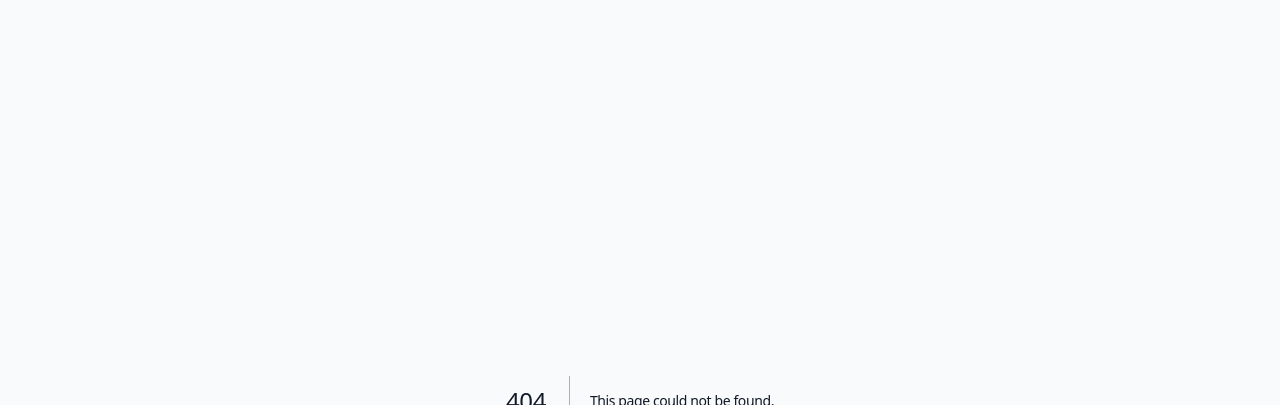
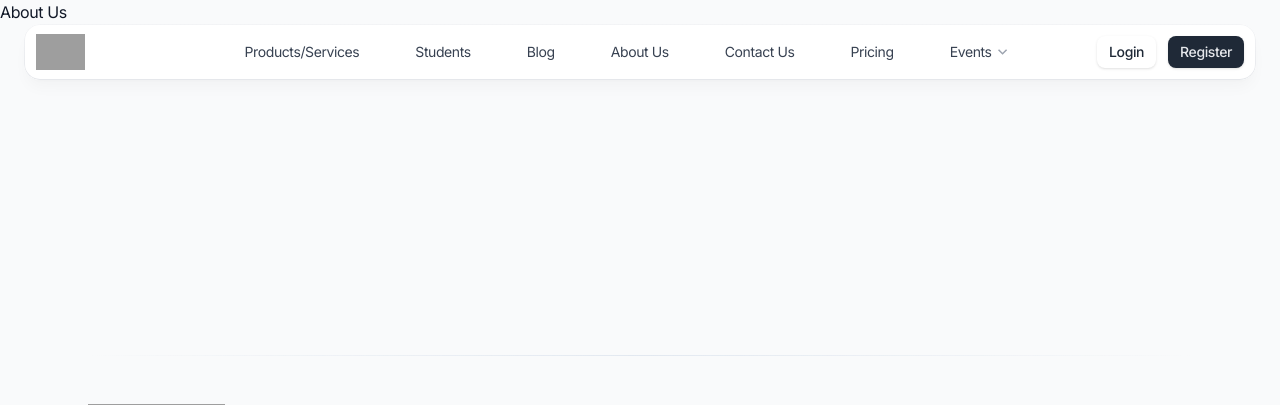
Before and after one commit to bluehouseng/bluehouse-website-v2, a Next.js app: page /about in a window 1280 px wide. Before the commit this address had no page. Shown: the top 405 px of the page. Built offline with nearby package versions, Linux system fonts and the light colour scheme; grey boxes are pictures that could not be loaded.

Commit message:
create about us and contact pages

```diff
--- /dev/null
+++ b/app/(default)/about/page.tsx
@@ -0,0 +1,8 @@
+
+export default function About () {
+    return (
+        <div>
+            <h1>About Us</h1>
+        </div>
+    )
+}
--- /dev/null
+++ b/app/(default)/contact/page.tsx
@@ -0,0 +1,7 @@
+export default function contact () {
+    return (
+        <div>
+            <h1>Contact</h1>
+        </div>
+    )
+}
--- a/app/(default)/documentation/[slug]/sidebar.tsx
+++ b/app/(default)/documentation/[slug]/sidebar.tsx
@@ -51,7 +51,7 @@ export default function Sidebar({ docs }: { docs: any[] }) {
         unmount={false}
         as="aside"
         id="sidebar"
-        className="w-[268px] [border-image:linear-gradient(to_bottom,theme(colors.slate.200),theme(colors.slate.300),transparent)1] max-md:fixed max-md:inset-y-0 max-md:left-0 max-md:z-50 max-md:h-screen max-md:bg-gray-50 md:!block md:shrink-0 md:border-r md:!opacity-100 transform ease-out data-[enter]:data-[closed]:-translate-x-full data-[closed]:opacity-0 data-[enter]:duration-200 data-[leave]:duration-100"
+        className="w-[268px] [border-image:linear-gradient(to_bottom,theme(colors.slate.200),theme(colors.slate.300),transparent)1] max-md:fixed max-md:inset-y-0 max-md:left-0 max-md:z-50 max-md:h-screen max-md:bg-gray-50 md:!block md:shrink-0 md:border-r md:!opacity-100 transform ease-out data-[en"
       >
         <div className="no-scrollbar sticky top-24 overflow-y-auto px-8 py-4 max-md:fixed max-md:inset-y-0 max-md:w-[268px] md:py-2">
           {/* Docs nav */}
--- a/components/ui/header.tsx
+++ b/components/ui/header.tsx
@@ -44,7 +44,7 @@ export default function Header() {
               </li>
               <li className="px-3 py-1">
                 <Link
-                  href="/documentation"
+                  href="/about"
                   className="flex items-center text-gray-700 transition hover:text-gray-900"
                 >
                   About Us
@@ -52,7 +52,7 @@ export default function Header() {
               </li>
               <li className="px-3 py-1">
                 <Link
-                  href="/documentation"
+                  href="/contact"
                   className="flex items-center text-gray-700 transition hover:text-gray-900"
                 >
                   Contact Us
```
